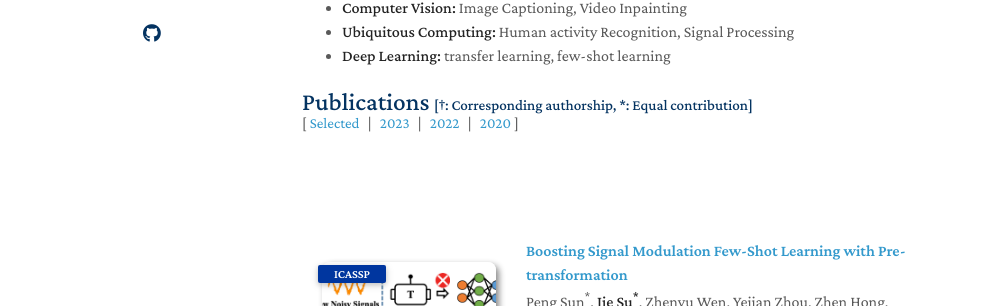
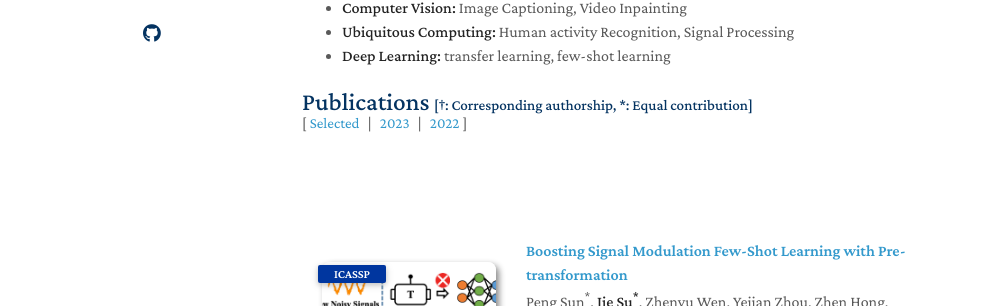
Before and after one commit to Jie-su/Jie-su.github.io, a Jekyll site: the page built from index.md, in a window 1280 px wide and 1303 px high. Shown: the part 363-669 px from the top of the window, without its empty margins (168-1149 px from the left). Built offline with Jekyll 4.4.1, drawn with Linux system fonts in a browser that asks for light colours; nearby versions of some CDN libraries; a style sheet for code colours, icons or effects is not loaded; our own code applies the rules of GitHub Pages for plain Markdown files.

Commit message:
update new paper

```diff
--- a/_includes/publications.md
+++ b/_includes/publications.md
@@ -10,9 +10,7 @@
     <span style="margin-left: 5px; margin-right: 5px;">|</span>
     <a href="#" onclick="filterByAttribute('year', '2023')" style="font-size:15px;">2023</a>
     <span style="margin-left: 5px; margin-right: 5px;">|</span>
-    <a href="#" onclick="filterByAttribute('year', '2022')" style="font-size:15px;">2022</a>
-    <span style="margin-left: 5px; margin-right: 5px;">|</span>
-    <a href="#" onclick="filterByAttribute('year', '2020')" style="font-size:15px;">2020</a>
+    <a href="#" onclick="filterByAttribute('year', '2020-2022')" style="font-size:15px;">2022</a>
     <temp style="font-size:15px;">]</temp>
 </div>
 
@@ -145,7 +143,7 @@
 <br>
 <!-- #####################################End###################################-->
 <!-- ####################################Start##################################-->
-<li data-year="2020">
+<li data-year="2022">
 <div class="pub-row">
   <div class="col-sm-3 abbr" style="position: relative;padding-right: 15px;padding-left: 15px;">
     <img src="assets/img/3398020.png" class="teaser img-fluid z-depth-1">
```
